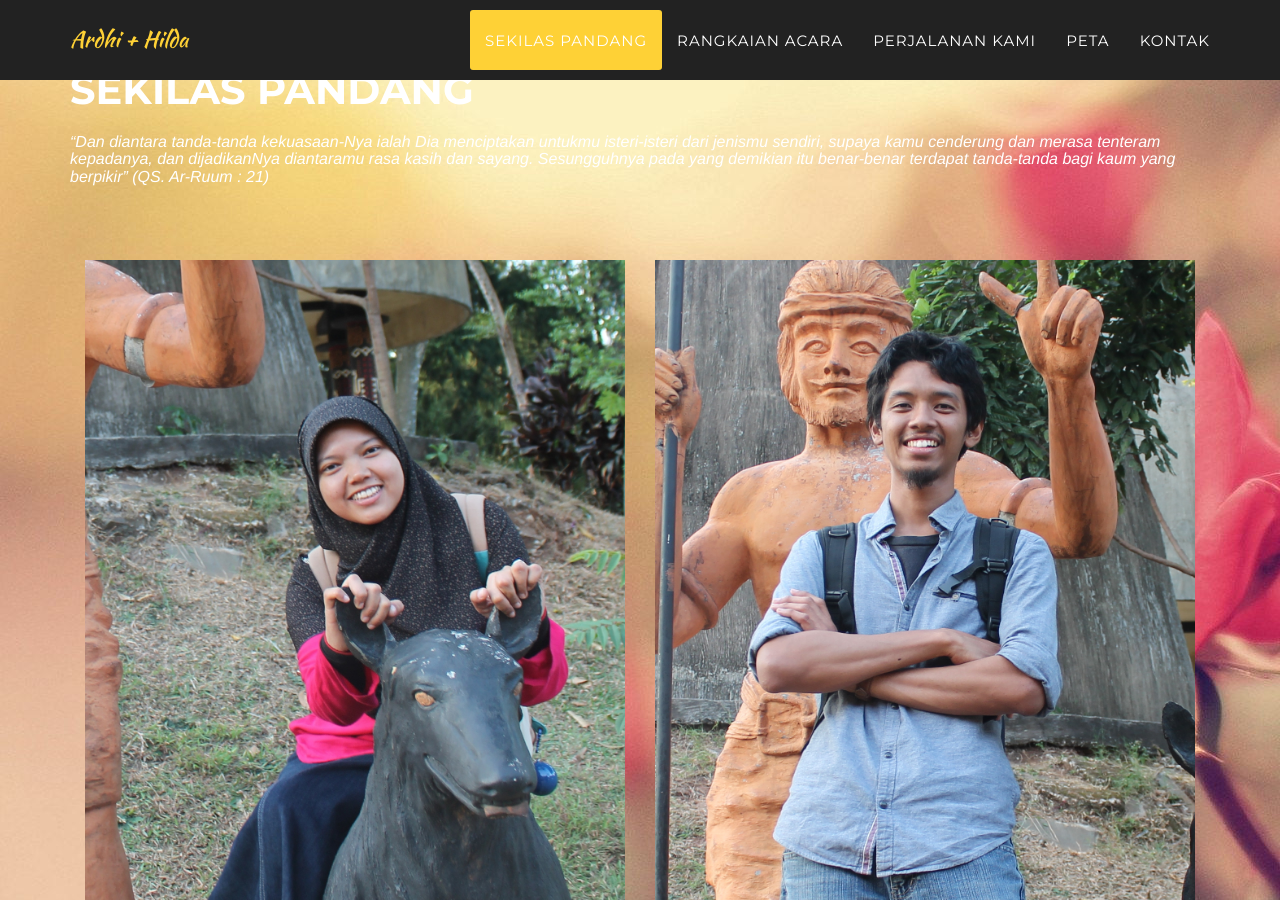
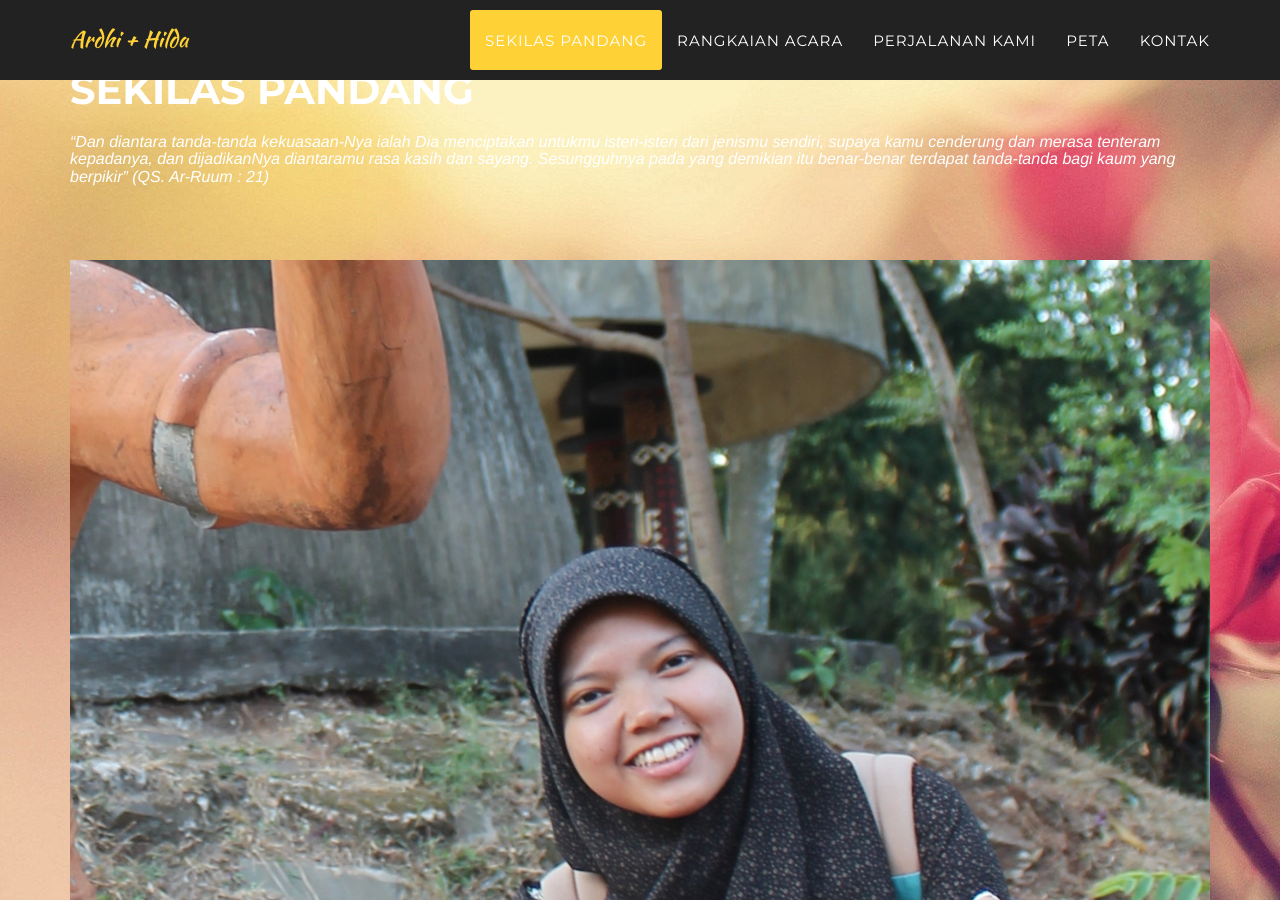
Before and after one commit to ardhipoetra/rdhldwedding, a Jekyll site: the page built from index.html, in a window 1280 px wide and 900 px high, scrolled down 915 px. Built offline with Jekyll 4.4.1, drawn with Linux system fonts in a browser that asks for light colours; some web fonts are replaced.

Commit message:
keselsamabg

```diff
--- a/_includes/services.html
+++ b/_includes/services.html
@@ -5,15 +5,15 @@
                     <h2 class="section-heading">Sekilas Pandang</h2>
                     <h3 class="section-subheading">“Dan diantara tanda-tanda kekuasaan-Nya ialah Dia menciptakan untukmu isteri-isteri dari jenismu sendiri, supaya kamu cenderung dan merasa tenteram kepadanya, dan dijadikanNya diantaramu rasa kasih dan sayang. Sesungguhnya pada yang demikian itu benar-benar terdapat tanda-tanda bagi kaum yang berpikir” (QS. Ar-Ruum : 21)</h3>
 
-                <div class="col-md-6">
+                <!--<div class="col-md-6">-->
 
                          <img src="img/team/hld-tmii3.jpg" class="img-responsive" alt="">
 
                     <h4 class="service-heading">Hilda Zaikarina</h4>
                     <p class="section-subheading">Putri pertama Bpk. Wasjan dan Ibu Titin Rasmanah</p>
                     <p class="section-subheading" align="left">"Hilda itu hobinya makan es krim. Anaknya pinter, kritis lagi. Seneng banget berbagi ilmu ke semua orang. Kerjaannya ngajar dari pagi sampe sore. Sayangnya Hilda suka lupa makan, lupa istirahat, dan asik sendiri kalau lagi fokus dengan suatu hal. Bisa-bisa dicuekin. Orangnya juga gampang deket dengan anak-anak, istilahnya "pengen godain anak-anak" terus. Kan gawat. Terlepas dari itu, saya yakin Hilda memiliki visi dan landasan yang sama dalam berkeluarga.</p><p class="section-subheading">She's not perfect, but I believe we can go through so-called-tough-but-sweet life together."</p>
-                </div>
-                <div class="col-md-6">
+               <!-- </div>-->
+                <!--<div class="col-md-6">-->
 
                          <img src="img/team/rd-tmii2.jpg" class="img-responsive" alt="">
 
@@ -21,7 +21,7 @@
                     <p class="section-subheading">Putra ketiga dari Bpk. Joeli Hartono Rianto dan Ibu Ratna Juwita (almh.)</p>
                     <p class="section-subheading" align="right">"Ardhi? Siapa itu? Ga nyangka kalau ternyata orang yg punya nama inilah yg menjadi jawaban dr semua do'a. Setelah melewati hidup selama 24 tahun, in syaa Allah bersamanya sisa hidupku akan dijalani bersama. Bersama orang yg beda karakternya, super cuek, super hemat (apa pelit :3). Tapi dia punya akhlak yg baik, pemikiran yg panjang (sampe mau milih apapun lama banget. Haha), bertanggung jawab."
 					</p><p class="section-subheading">He's not perfect, but i believe we can go through so-called-tough-but sweet life together :)</p>
-                </div>
+                <!--</div>-->
                 <br/><br/><br/>
             <br/>
 
```
